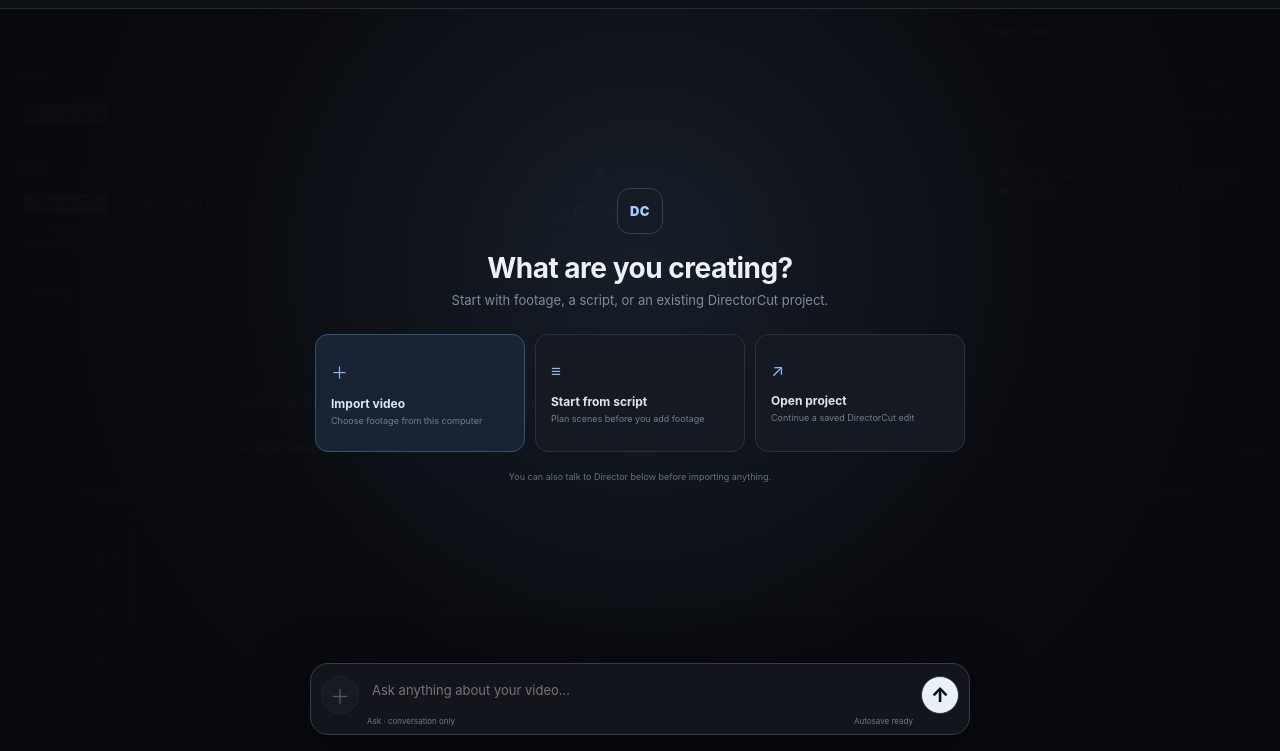
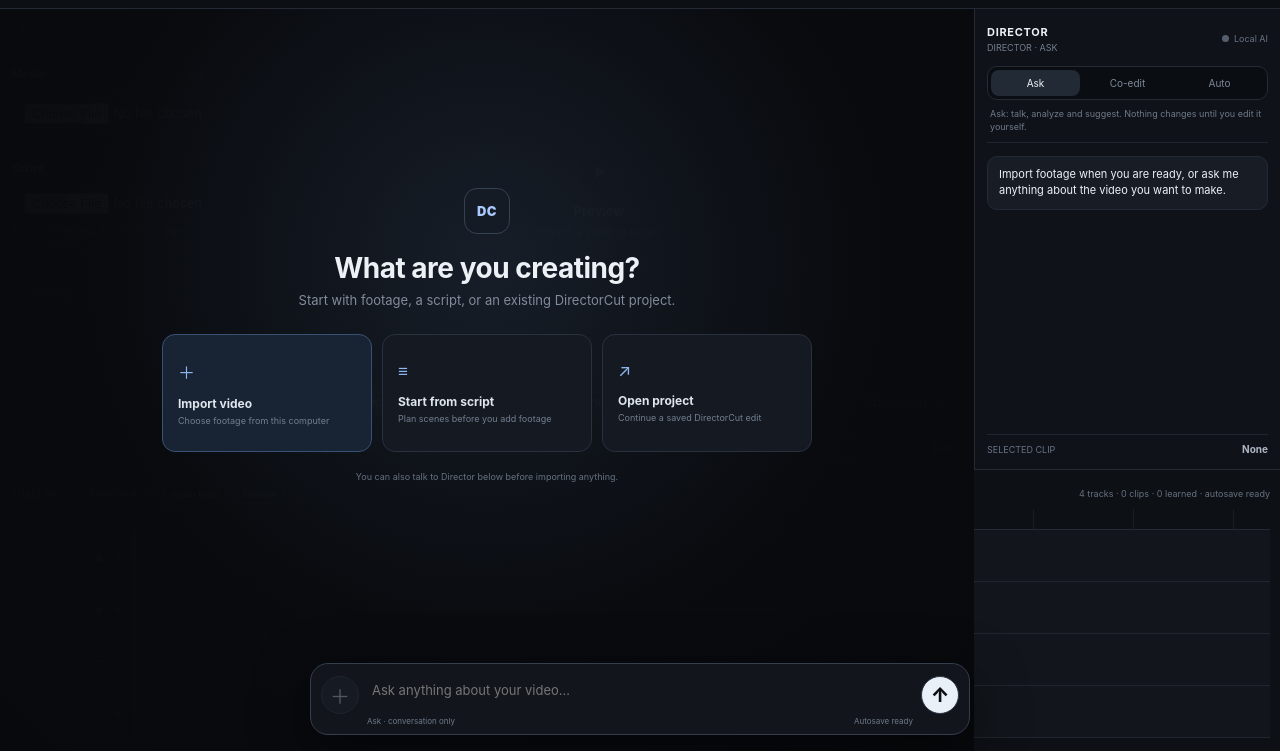
Before and after one commit to innie1/directorcut, a plain HTML site: page prototype/index.html in a window 1280 px wide. Shown: the part 49-800 px from the top of the page. Drawn offline with Linux system fonts and the light colour scheme.

Commit message:
Keep Director conversation visible during onboarding

```diff
--- a/prototype/stage5.css
+++ b/prototype/stage5.css
@@ -1 +1 @@
-.trackLabel{position:relative;padding-right:5px;gap:5px}.trackLabel>span{overflow:hidden;text-overflow:ellipsis;white-space:nowrap;max-width:82px}.trackControls{display:flex;gap:1px;margin-left:auto}.trackControls button{border:0;background:transparent;padding:2px;min-width:18px;height:21px;border-radius:4px;font-size:9px;color:#778291}.trackControls button:hover,.trackControls button.active{background:#272d37;color:#fff}.trimHandle{position:absolute;top:0;bottom:0;width:7px;z-index:12;cursor:ew-resize;opacity:.12;background:#d8e7ff}.trimHandle:hover,.clip.selected .trimHandle{opacity:.72}.trimHandle.left{left:0;border-radius:5px 0 0 5px}.trimHandle.right{right:0;border-radius:0 5px 5px 0}.timelineTop #snapToggle.active{border-color:#5477a5;background:#202d3e;color:#dceaff}.ruler{cursor:crosshair}.lane{touch-action:none}.clip{touch-action:none}.topModel{display:none!important}.firstSection{margin-top:0}
+.trackLabel{position:relative;padding-right:5px;gap:5px}.trackLabel>span{overflow:hidden;text-overflow:ellipsis;white-space:nowrap;max-width:82px}.trackControls{display:flex;gap:1px;margin-left:auto}.trackControls button{border:0;background:transparent;padding:2px;min-width:18px;height:21px;border-radius:4px;font-size:9px;color:#778291}.trackControls button:hover,.trackControls button.active{background:#272d37;color:#fff}.trimHandle{position:absolute;top:0;bottom:0;width:7px;z-index:12;cursor:ew-resize;opacity:.12;background:#d8e7ff}.trimHandle:hover,.clip.selected .trimHandle{opacity:.72}.trimHandle.left{left:0;border-radius:5px 0 0 5px}.trimHandle.right{right:0;border-radius:0 5px 5px 0}.timelineTop #snapToggle.active{border-color:#5477a5;background:#202d3e;color:#dceaff}.ruler{cursor:crosshair}.lane{touch-action:none}.clip{touch-action:none}.topModel{display:none!important}.firstSection{margin-top:0}.welcomeOverlay{right:306px}@media(max-width:1180px){.welcomeOverlay{right:270px}}@media(max-width:900px){.welcomeOverlay{right:0}}
```
